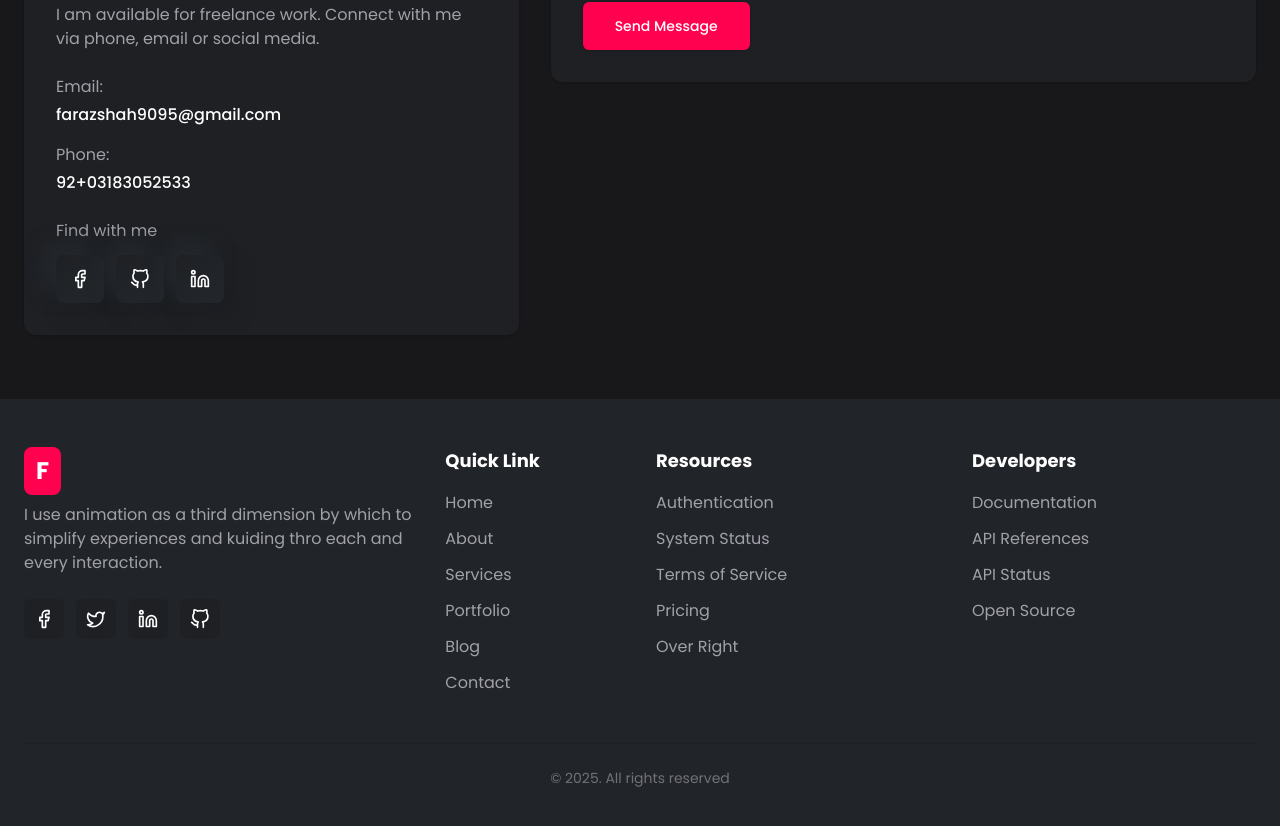
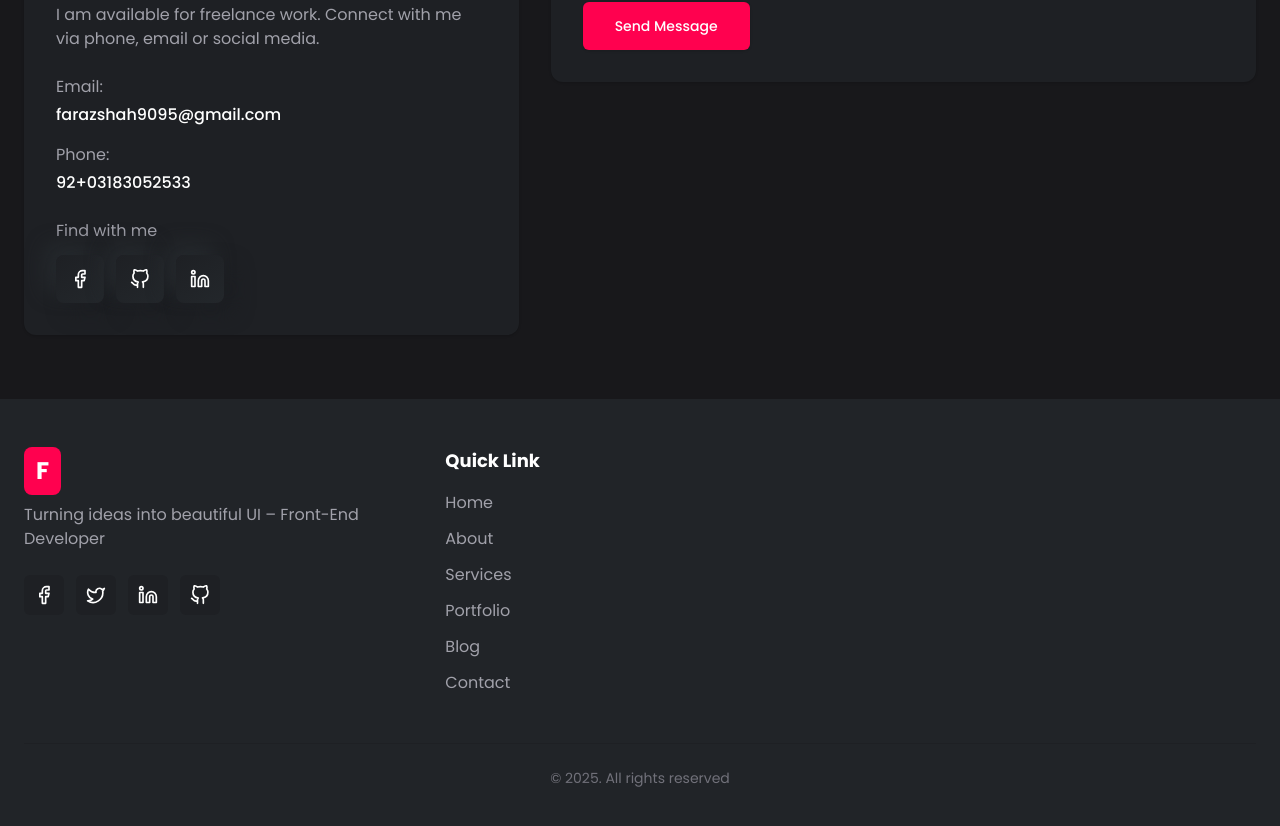
Before and after one commit to FARAZSHAH909/protfolio, a Next.js app: page / in a window 1280 px wide. Shown: the part 4184-5010 px from the top of the page. Built offline with nearby package versions, Linux system fonts and the light colour scheme.

Commit message:
Update footer.tsx

```diff
--- a/src/components/footer.tsx
+++ b/src/components/footer.tsx
@@ -10,7 +10,7 @@ export default function Footer() {
           <div className="md:col-span-4">
             <h2 className="text-2xl font-bold text-white bg-pink p-2 table px-3 rounded-lg mb-2">F</h2>
             <p className="text-zinc-400 mb-6">
-              I use animation as a third dimension by which to simplify experiences and kuiding thro each and every interaction.
+Turning ideas into beautiful UI – Front-End Developer
             </p>
 
             <div className="flex gap-3">
@@ -65,62 +65,9 @@ export default function Footer() {
             </ul>
           </div>
 
-          <div className="md:col-span-3">
-            <h6 className="text-lg font-bold text-white mb-4">Resources</h6>
-            <ul className="space-y-3">
-              <li>
-                <Link href="/" className="text-zinc-400 hover:text-white transition-colors">
-                  Authentication
-                </Link>
-              </li>
-              <li>
-                <Link href="/" className="text-zinc-400 hover:text-white transition-colors">
-                  System Status
-                </Link>
-              </li>
-              <li>
-                <Link href="/" className="text-zinc-400 hover:text-white transition-colors">
-                  Terms of Service
-                </Link>
-              </li>
-              <li>
-                <Link href="/" className="text-zinc-400 hover:text-white transition-colors">
-                  Pricing
-                </Link>
-              </li>
-              <li>
-                <Link href="/" className="text-zinc-400 hover:text-white transition-colors">
-                  Over Right
-                </Link>
-              </li>
-            </ul>
-          </div>
 
-          <div className="md:col-span-3">
-            <h6 className="text-lg font-bold text-white mb-4">Developers</h6>
-            <ul className="space-y-3">
-              <li>
-                <Link href="/" className="text-zinc-400 hover:text-white transition-colors">
-                  Documentation
-                </Link>
-              </li>
-              <li>
-                <Link href="/" className="text-zinc-400 hover:text-white transition-colors">
-                  API References
-                </Link>
-              </li>
-              <li>
-                <Link href="/" className="text-zinc-400 hover:text-white transition-colors">
-                  API Status
-                </Link>
-              </li>
-              <li>
-                <Link href="/" className="text-zinc-400 hover:text-white transition-colors">
-                  Open Source
-                </Link>
-              </li>
-            </ul>
-          </div>
+
+
         </div>
 
         <div className="border-t border-dark-lighter mt-12 pt-6 text-center">
```
